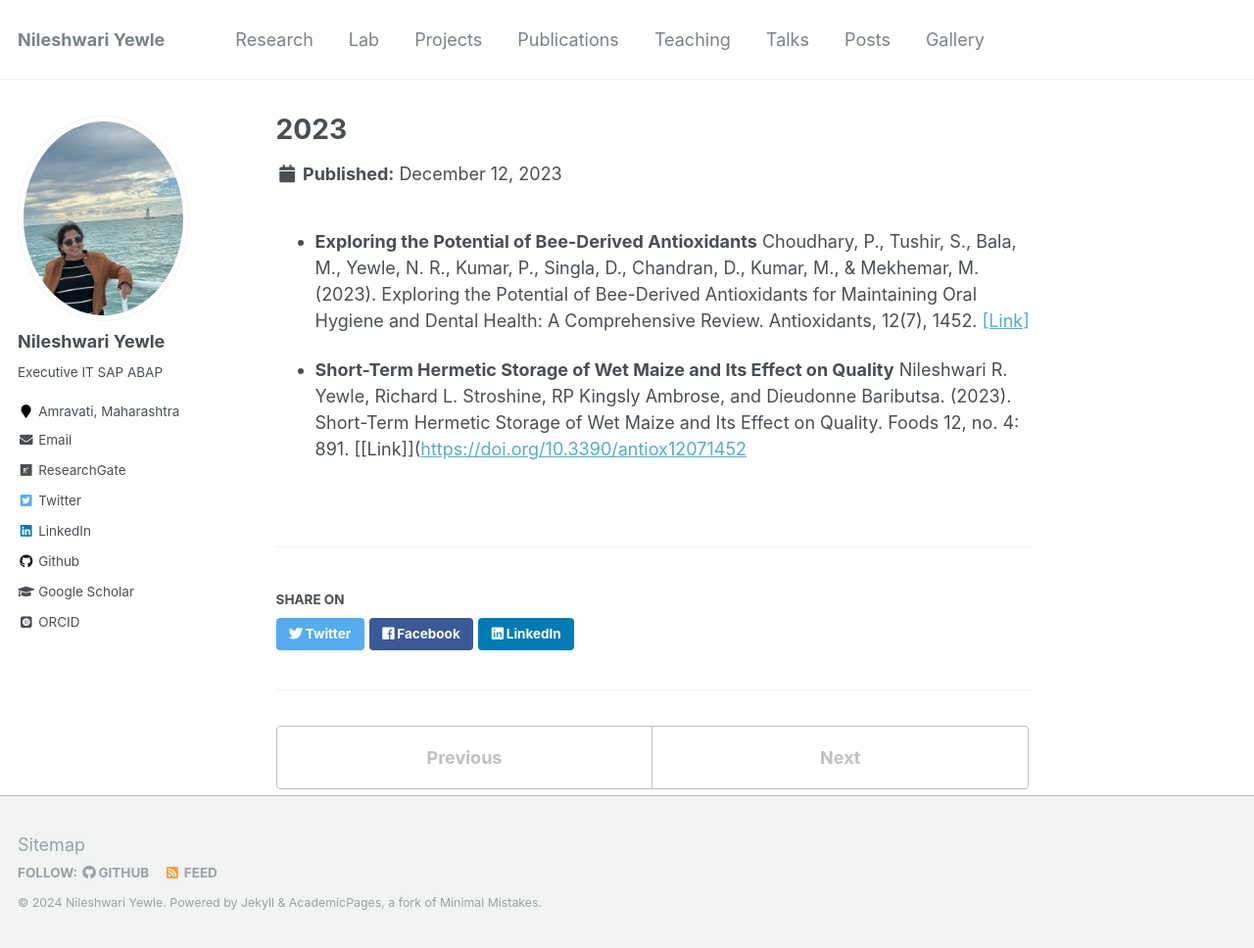
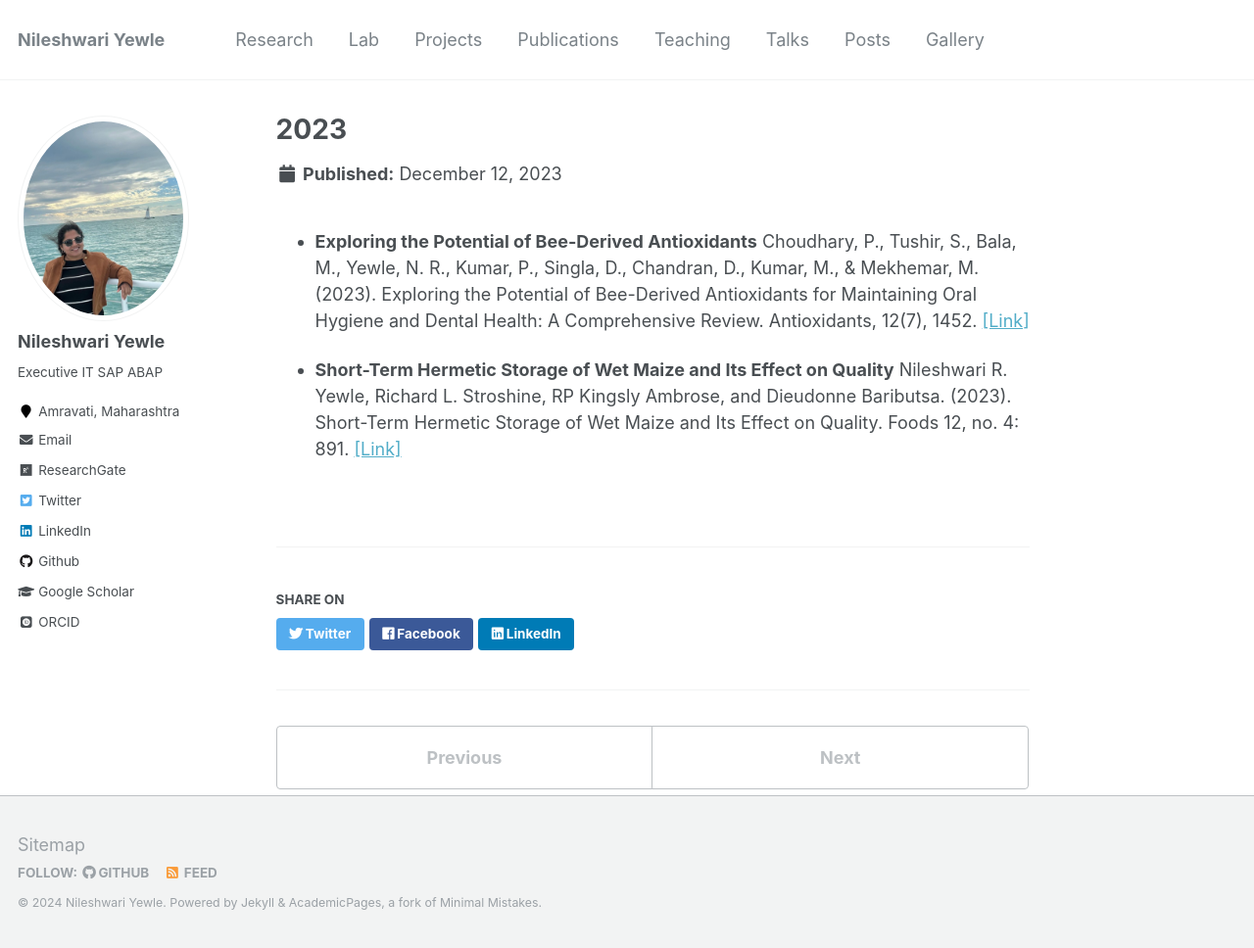
Before and after one commit to niluyewle/Myportfolio, a Jekyll site: the page built from _publications/2022.md, in a window 1280 px wide and 968 px high. Shown: the whole window at 98% size. Built offline with Jekyll 4.4.1, drawn with Linux system fonts in a browser that asks for light colours; some web fonts are replaced; part of the change alters nothing that is shown.

Commit message:
Update 2022.md

```diff
--- a/_publications/2022.md
+++ b/_publications/2022.md
@@ -15,4 +15,4 @@ for Maintaining Oral Hygiene and Dental Health: A Comprehensive Review. Antioxid
 
 - **Short-Term Hermetic Storage of Wet Maize and Its Effect on Quality** Nileshwari R. Yewle, Richard L. Stroshine, RP Kingsly Ambrose, and Dieudonne
 Baributsa. (2023). Short-Term Hermetic Storage of Wet Maize and Its Effect on Quality.
-Foods 12, no. 4: 891.  [[Link]]([https://doi.org/10.3390/antiox12071452](https://doi.org/10.3390/foods12040891)
+Foods 12, no. 4: 891.  [[Link]](https://doi.org/10.3390/foods12040891)
```
